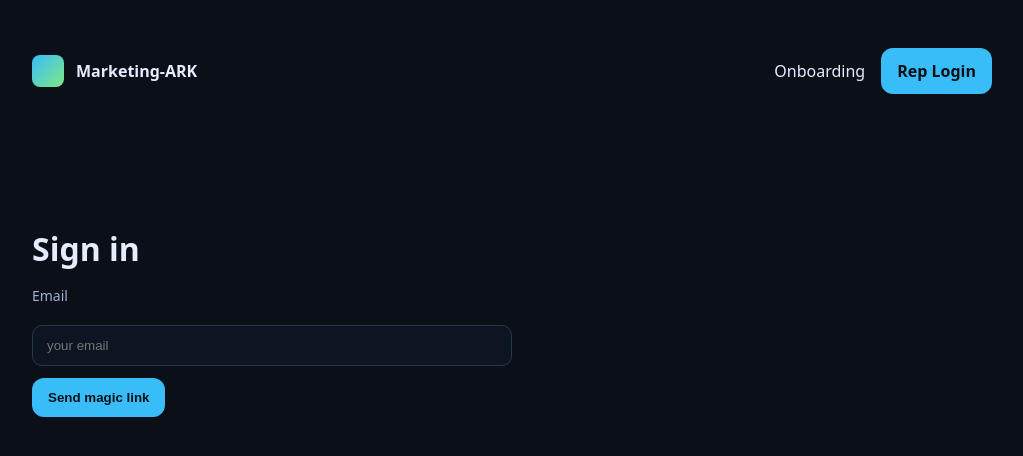
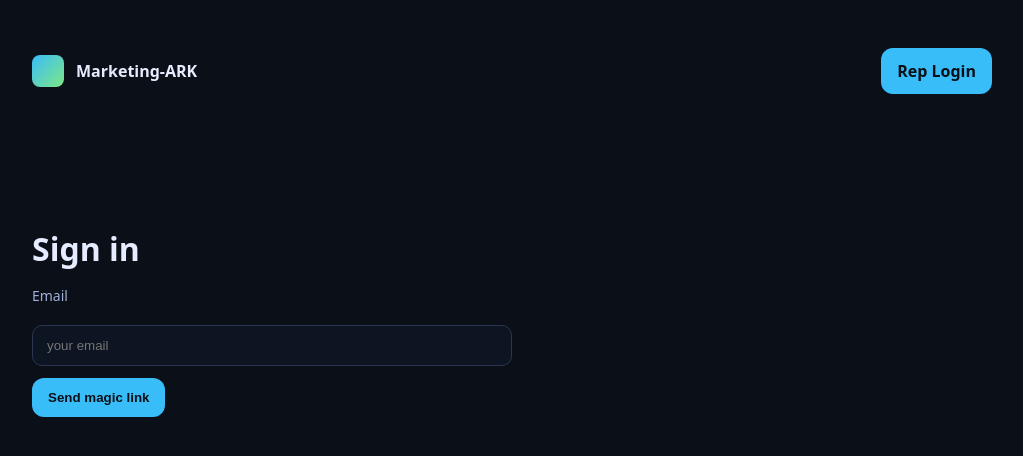
Before and after one commit to noahcasel-sketch/marketing-ark-site, a Next.js app: page /login in a window 1280 px wide. Shown: the top 456 px of the page, without its empty margins (128-1151 px from the left). Built offline with nearby package versions, Linux system fonts and the light colour scheme; no server answers.

Commit message:
Update Header.tsx

```diff
--- a/app/components/Header.tsx
+++ b/app/components/Header.tsx
@@ -27,13 +27,14 @@ export default async function Header() {
     <header>
       <div className="container">
         <div className="nav">
+          {/* Left: brand */}
           <div className="brand">
             <span className="logo" />
             <Link href="/">Marketing-ARK</Link>
           </div>
 
+          {/* Right: role-aware links + auth */}
           <div style={{ display: 'flex', alignItems: 'center', gap: 16 }}>
-            <Link href="/onboarding">Onboarding</Link>
             {canSeeRegion && <Link href="/region">Region</Link>}
             {canSeeCompany && <Link href="/company">Company</Link>}
 
```
